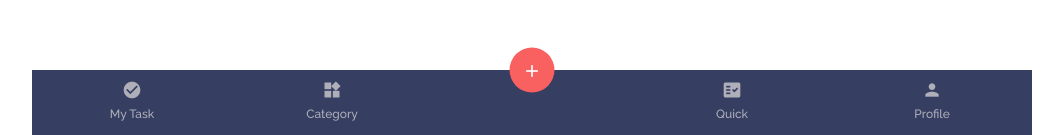
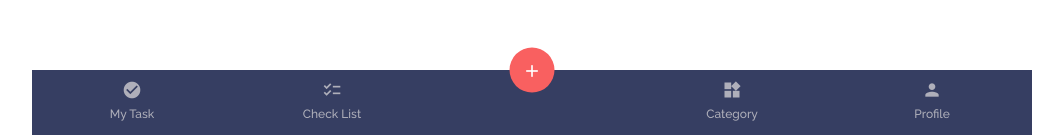
Before and after one commit to usmanshaikh/2Do, a React (Create React App) app in the folder client/2do/: page /auth/login in a window 1280 px wide. Shown: the part 662-797 px from the top of the page, without its empty margins (108-1171 px from the left). Built offline with nearby package versions, Linux system fonts and the light colour scheme.

Commit message:
menu order rearange

```diff
--- a/client/2do/src/components/Menu/Menu.js
+++ b/client/2do/src/components/Menu/Menu.js
@@ -11,9 +11,9 @@ const MENU_ITEM = [
     position: 1,
   },
   {
-    icon: "widgets",
-    name: "Category",
-    url: Path.CATEGORY,
+    icon: "checklist",
+    name: "Check List",
+    url: Path.CHECK_LIST,
     position: 2,
   },
   {
@@ -23,9 +23,9 @@ const MENU_ITEM = [
     position: 3,
   },
   {
-    icon: "fact_check",
-    name: "Quick",
-    url: Path.QUICK,
+    icon: "widgets",
+    name: "Category",
+    url: Path.CATEGORY,
     position: 4,
   },
   {
--- a/client/2do/src/components/Menu/Menu.scss
+++ b/client/2do/src/components/Menu/Menu.scss
@@ -11,7 +11,7 @@
   }
   .menuItem {
     width: 20%;
-    padding: 10px;
+    padding: 10px 5px;
     text-align: center;
     &.active {
       .menuIcon,
@@ -30,6 +30,7 @@
       padding: 5px 0;
       font-size: 12px;
       font-weight: 500;
+      white-space: nowrap;
       color: rgb(226, 223, 223, 70%);
     }
     &.blank {
```
